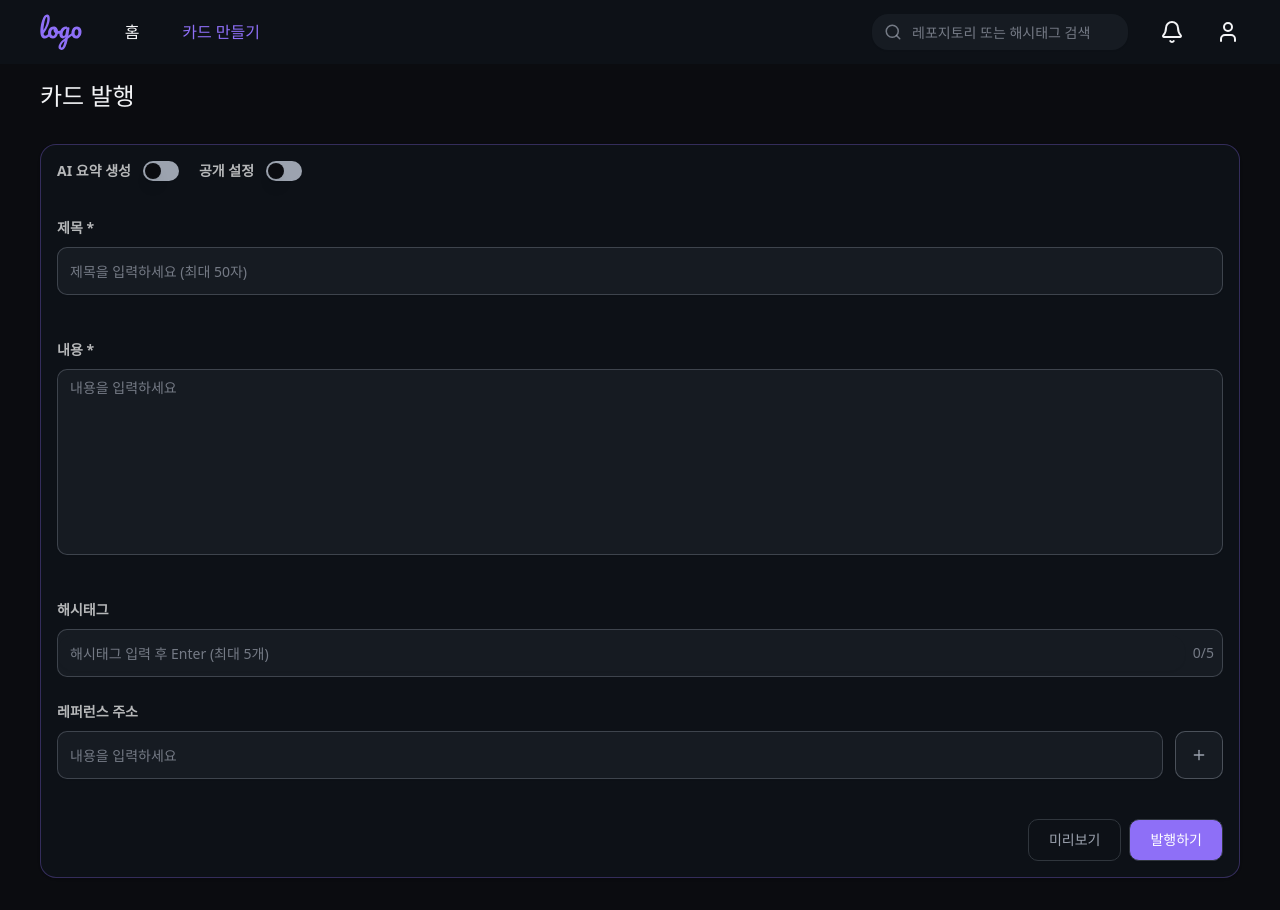
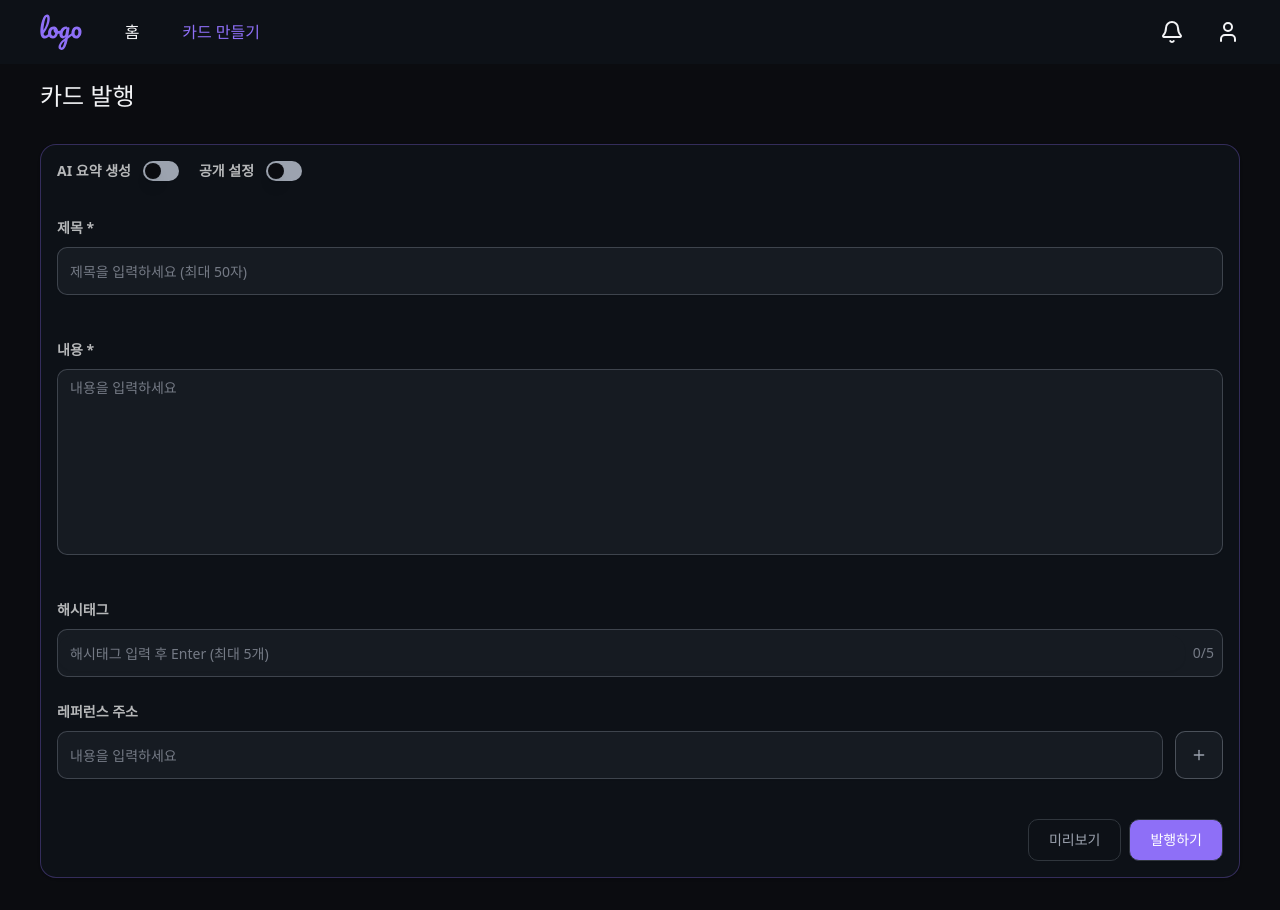
Before and after one commit to Git-tul/Git-tul-FE, a Next.js app: page /post in a window 1280 px wide. Built offline with nearby package versions, Linux system fonts and the light colour scheme.

Commit message:
fix: 카드 발행 페이지에서 Input 제거

```diff
--- a/src/components/header/HeaderNav.tsx
+++ b/src/components/header/HeaderNav.tsx
@@ -24,6 +24,7 @@ const HeaderNav = () => {
         </Link>
       </div>
       <div className="flex items-center relative">
+        {pathName === "/dashboard" && (
           <div className="relative">
             <Search className="absolute left-3 top-1/2 -translate-y-1/2 text-card-foreground/70" size={18} />
             <Input
@@ -32,6 +33,7 @@ const HeaderNav = () => {
               className="pl-10 py-2 w-[256px] transition-all duration-300 focus:w-[400px]"
             />
           </div>
+        )}
         <div className="flex space-x-8 ml-8">
           <button role="button" className="hover:cursor-pointer">
             <Bell className="hover:stroke-primary" />
```
Lines whose indentation alone changed are shown as unchanged.
